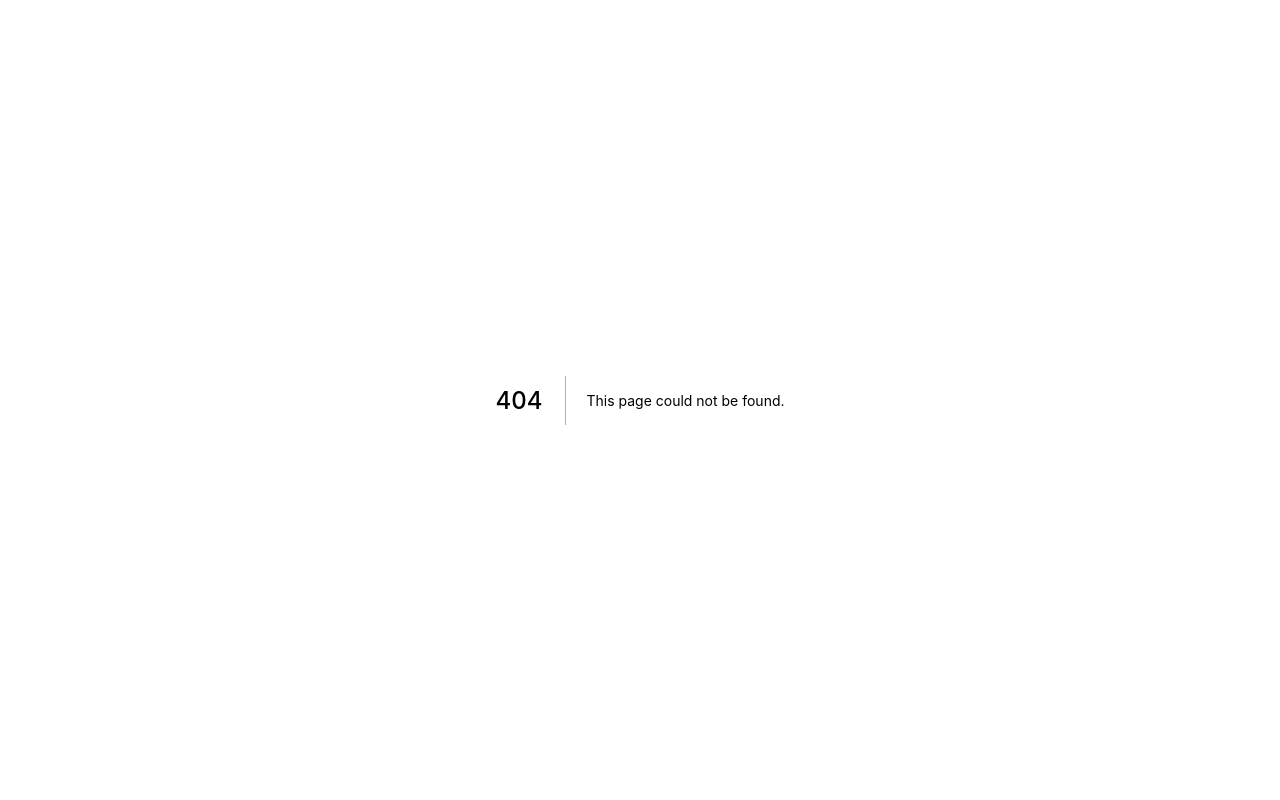
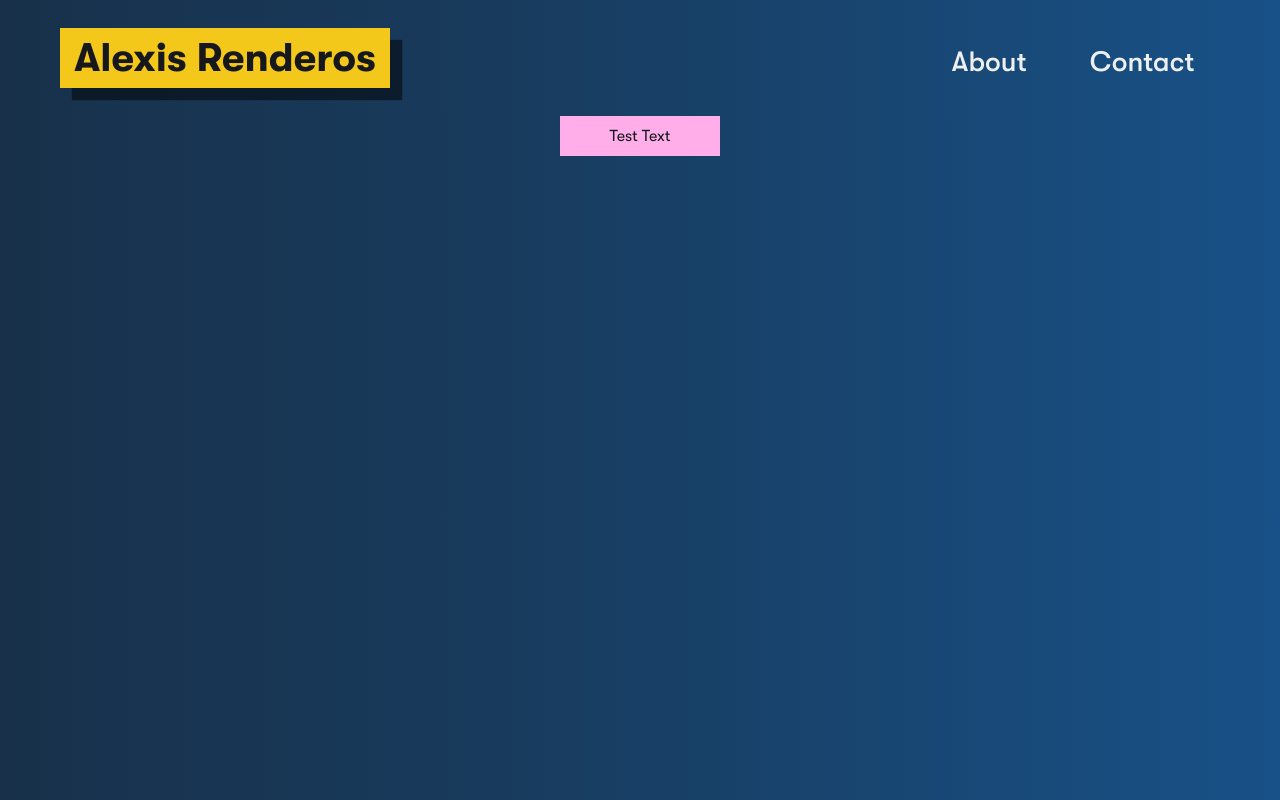
Before and after one commit to elusiveplanet/alexisrenderos.com, a Next.js app in the folder web/: page /secretpage in a window 1280 px wide. Before the commit this address had no page. Built offline with nearby package versions, Linux system fonts and the light colour scheme.

Commit message:
Add secretPage :)

```diff
--- /dev/null
+++ b/web/components/secretCard.tsx
@@ -0,0 +1,69 @@
+import styled from "styled-components";
+import { DarkText } from "../utils/colors";
+import Image from "next/image";
+import { useState } from "react";
+
+const SecretCardBody = styled.div`
+  display: flex;
+  flex-direction: column;
+  align-items: center;
+  align-content: center;
+  justify-items: center;
+  justify-content: center;
+`;
+
+const SecretButton = styled.button`
+  height: 2.5em;
+  width: 10em;
+  display: flex;
+  flex-direction: column;
+  align-items: center;
+  align-content: center;
+  justify-items: center;
+  justify-content: center;
+  background-color: #ffaeea;
+`;
+
+const SecretButtonText = styled.p`
+  color: ${DarkText};
+`;
+
+const SecretImageWrapper = styled.div`
+  height: 10em;
+  width: 10em;
+`;
+
+export const SecretCard = () => {
+  const [secretDialogState, setSecretDialogState] = useState(false);
+
+  console.log(secretDialogState);
+
+  const handleSecretButton = () => {
+    setSecretDialogState((prev) => !prev);
+  };
+
+  return (
+    <SecretCardBody>
+      <SecretButton onClick={() => handleSecretButton()}>
+        <SecretButtonText>Test Text</SecretButtonText>
+      </SecretButton>
+      <p>{secretDialogState}</p>
+      <>
+        {!!secretDialogState && (
+          <>
+            <SecretImageWrapper>
+              <Image
+                src="/images/pixelHeart.webp"
+                layout="responsive"
+                width={40}
+                height={40}
+                alt="A red pixelated heart with a black background."
+              />
+            </SecretImageWrapper>
+            <p>Hi :)</p>
+          </>
+        )}
+      </>
+    </SecretCardBody>
+  );
+};
--- /dev/null
+++ b/web/pages/secretpage.tsx
@@ -0,0 +1,25 @@
+import JuiceboxHeader from "../components/navbar";
+import styled from "styled-components";
+import { SecretCard } from "../components/secretCard";
+
+const SecretPageBody = styled.div`
+  min-height: 400px;
+  display: flex;
+  flex-direction: column;
+  flex-wrap: nowrap;
+  align-items: center;
+  justify-content: flex-start;
+`;
+
+export const SecretPage = (): JSX.Element => {
+  return (
+    <>
+      <JuiceboxHeader title="Alexis Renderos" />
+      <SecretPageBody>
+        <SecretCard />
+      </SecretPageBody>
+    </>
+  );
+};
+
+export default SecretPage;
```
Also changed, not shown: web/public/images/pixelHeart.webp (added).
